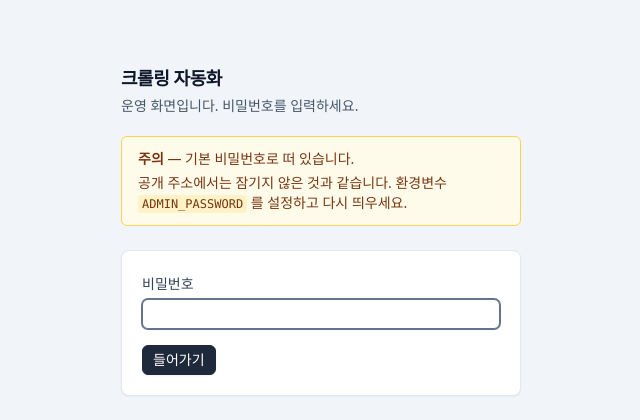
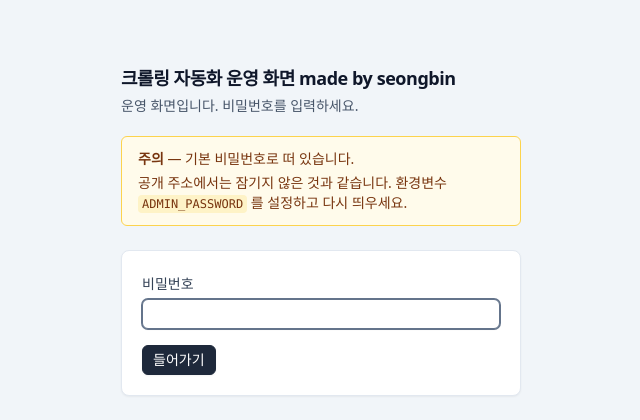
Before and after one commit to lets-intern/job-crawler-automation, a FastAPI app: page /login in a window 1280 px wide. Shown: the top 420 px of the page, without its empty margins (319-959 px from the left). Run offline with FastAPI, Linux system fonts and the light colour scheme; parts of the project's set-up code (start-up, migrations or seed data) failed here and were passed over; some libraries are stand-ins or nearby versions.

Commit message:
feat(ui): 화면 제목을 "크롤링 자동화 운영 화면 made by seongbin" 으로 바꾼다
상단 제목과 탭 제목 둘 다 바꾼다.

탭 제목은 화면 이름 뒤에 서비스 이름을 다는 모양으로 둔다 — "크롤러 등록 — 크롤링
자동화 운영 화면 made by seongbin". 화면 7개가 저마다 title 블록을 채우고 있어서,
base.html 의 기본값만 바꾸면 탭에는 나오지 않는다. 이 모양이면 base.html 한 줄로
끝나고 탭을 여럿 열었을 때 어느 화면인지도 남는다.

탭에 서비스 이름만 나오게 하려면 화면 7개의 title 블록을 지우면 된다.

로그인 화면은 base.html 을 상속하지 않아 같은 제목을 따로 둔다.

Co-Authored-By: Claude <noreply@anthropic.com>

```diff
--- a/app/templates/base.html
+++ b/app/templates/base.html
@@ -11,7 +11,7 @@
 <head>
   <meta charset="utf-8">
   <meta name="viewport" content="width=device-width, initial-scale=1">
-  <title>{% block title %}크롤링 자동화{% endblock %}</title>
+  <title>{% block title %}{% endblock %} — 크롤링 자동화 운영 화면 made by seongbin</title>
   <script src="https://unpkg.com/htmx.org@2.0.7/dist/htmx.min.js"
           integrity="sha384-ZBXiYtYQ6hJ2Y0ZNoYuI+Nq5MqWBr+chMrS/RkXpNzQCApHEhOt2aY8EJgqwHLkJ"
           crossorigin="anonymous"></script>
@@ -157,7 +157,7 @@
   <header class="border-b border-slate-200 bg-white">
     <div class="mx-auto max-w-7xl px-6 py-4">
       <div class="flex flex-wrap items-center justify-between gap-3">
-        <h1 class="text-lg font-semibold tracking-tight text-slate-900">크롤링 자동화 운영 화면</h1>
+        <h1 class="text-lg font-semibold tracking-tight text-slate-900">크롤링 자동화 운영 화면 made by seongbin</h1>
         {# 잠금을 푸는 자리. 계정이 없으니 띄울 이름도 없다 (`app/api/auth.py`).
            유틸리티 클래스가 위 @layer components 의 제출 버튼 색을 덮는다 #}
         <form method="post" action="/logout" class="shrink-0">
--- a/app/templates/pages/login.html
+++ b/app/templates/pages/login.html
@@ -11,12 +11,12 @@
 <head>
   <meta charset="utf-8">
   <meta name="viewport" content="width=device-width, initial-scale=1">
-  <title>로그인 — 크롤링 자동화</title>
+  <title>로그인 — 크롤링 자동화 운영 화면 made by seongbin</title>
   <script src="https://cdn.tailwindcss.com"></script>
 </head>
 <body class="min-h-screen bg-slate-100 text-slate-800 text-[15px] leading-relaxed antialiased">
   <main class="mx-auto max-w-md px-6 py-16">
-    <h1 class="text-lg font-semibold tracking-tight text-slate-900">크롤링 자동화</h1>
+    <h1 class="text-lg font-semibold tracking-tight text-slate-900">크롤링 자동화 운영 화면 made by seongbin</h1>
     <p class="mt-1 text-sm text-slate-600">운영 화면입니다. 비밀번호를 입력하세요.</p>
 
     {% if admin_password_is_default() %}
```
Also changed, not shown: tests/test_page_title.py (added, +44 -0 lines), .claude/tasks/todo/tasks-job-crawler-push22.md.
